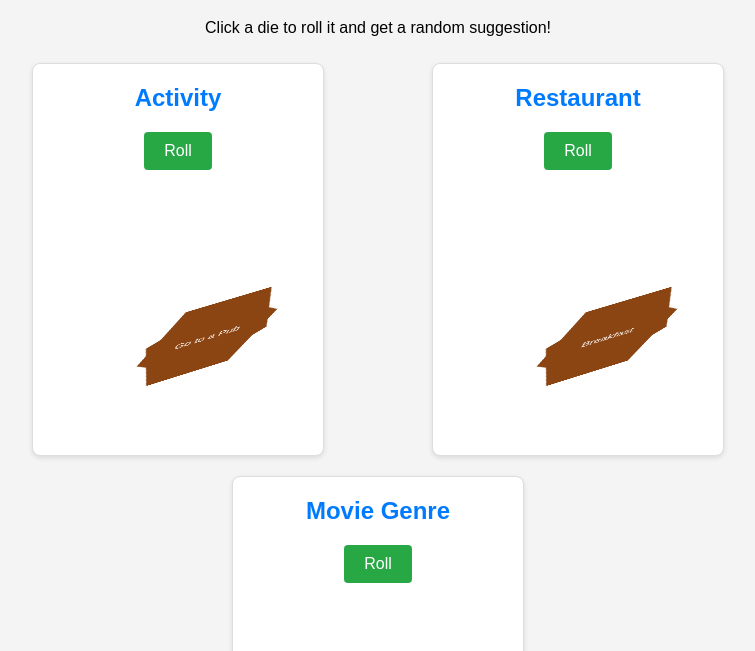
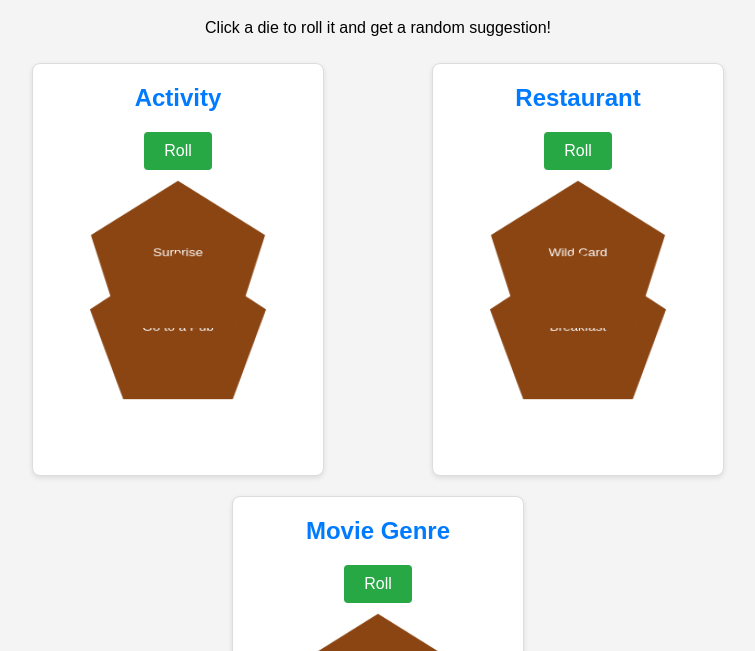
Before and after one commit to Wookie1/Wookie1.github.io, a plain HTML site: page index.html in a window 1280 px wide. Shown: the part 81-732 px from the top of the page, without its empty margins (262-1017 px from the left). Drawn offline with Linux system fonts and the light colour scheme.

Commit message:
Update index.html
More extensive changes to fix the visual effects.

```diff
--- a/index.html
+++ b/index.html
@@ -48,10 +48,10 @@
         }
         .dodeca-wrapper {
             position: relative;
-            width: 200px;
-            height: 200px;
+            width: 220px;
+            height: 220px;
             margin: 10px auto;
-            perspective: 2000px; /* Increased for less distortion */
+            perspective: 2000px; /* Kept high for less distortion */
         }
         .dodecahedron {
             width: 100%;
@@ -59,27 +59,26 @@
             position: absolute;
             transform-style: preserve-3d;
             transition: transform 0.5s ease-out;
-            transform: rotateX(-30deg) rotateY(30deg); /* Initial tilt for 3D view */
         }
         .pentagon {
             position: absolute;
-            width: 150px;
-            height: 150px;
+            width: 170px;
+            height: 170px;
             background: #8B4513; /* Medium brown */
             color: white;
             clip-path: polygon(50% 0%, 100% 38%, 82% 100%, 18% 100%, 0% 38%);
             display: flex;
             align-items: center;
             justify-content: center;
-            font-size: 14px;
+            font-size: 13px;
             line-height: 1.2;
             padding: 10px;
             box-sizing: border-box;
             backface-visibility: hidden;
             left: 50%;
             top: 50%;
-            margin-left: -75px;
-            margin-top: -75px;
+            margin-left: -85px;
+            margin-top: -85px;
         }
         .result-text {
             margin-top: 15px;
@@ -94,7 +93,7 @@
             100% { transform: rotateX(360deg) rotateY(720deg) rotateZ(360deg); }
         }
         .rolling {
-            animation: spin 0.5s linear;
+            animation: spin 0.75s linear; /* Slowed by 50% */
         }
     </style>
 </head>
@@ -160,7 +159,7 @@
                     face.innerText = texts[i];
                     const p = phi_deg[i];
                     const t = theta_deg[i];
-                    face.style.transform = `rotateY(${p}deg) rotateX(${-t}deg) translateZ(${inradius * scale}px)`;
+                    face.style.transform = `rotateZ(${-p}deg) rotateY(${p}deg) rotateX(${-t}deg) translateZ(${inradius * scale}px)`;
                     dodeca.appendChild(face);
                 }
             }
@@ -180,11 +179,11 @@
                 const selected = options[category][randomIndex];
                 const p = phi_deg[randomIndex];
                 const t = theta_deg[randomIndex];
-                dodeca.style.transform = `rotateX(${t}deg) rotateY(${-p}deg)`; // Swapped order for correct alignment
+                dodeca.style.transform = `rotateX(${t}deg) rotateY(${-p}deg) rotateX(-60deg)`; // Added tilt for "top face" effect
                 dodeca.classList.remove('rolling');
                 resultElement.textContent = selected;
                 button.disabled = false;
-            }, 500);
+            }, 750); // Slowed by 50%
         }
 
         initDice();
```
